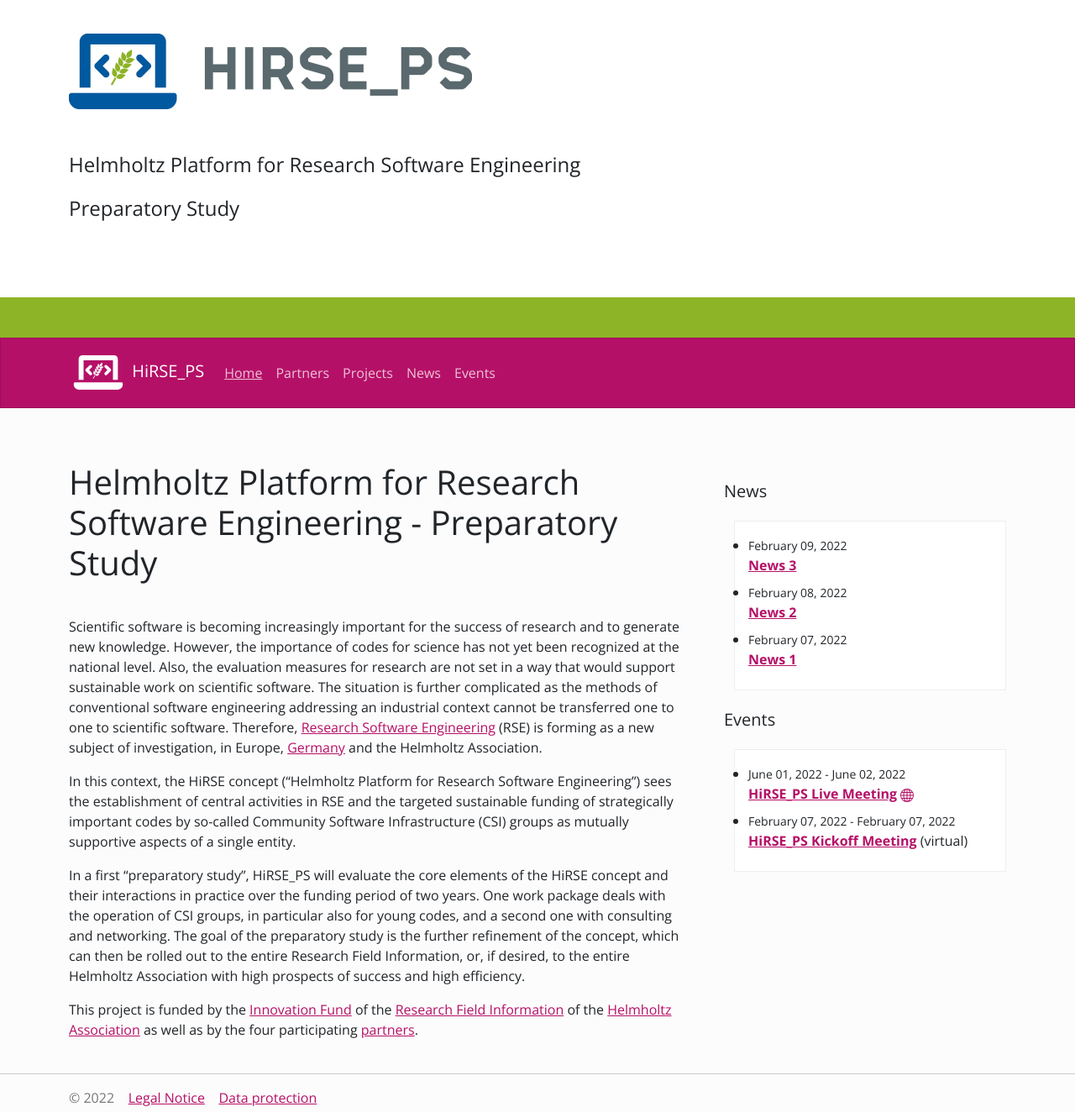
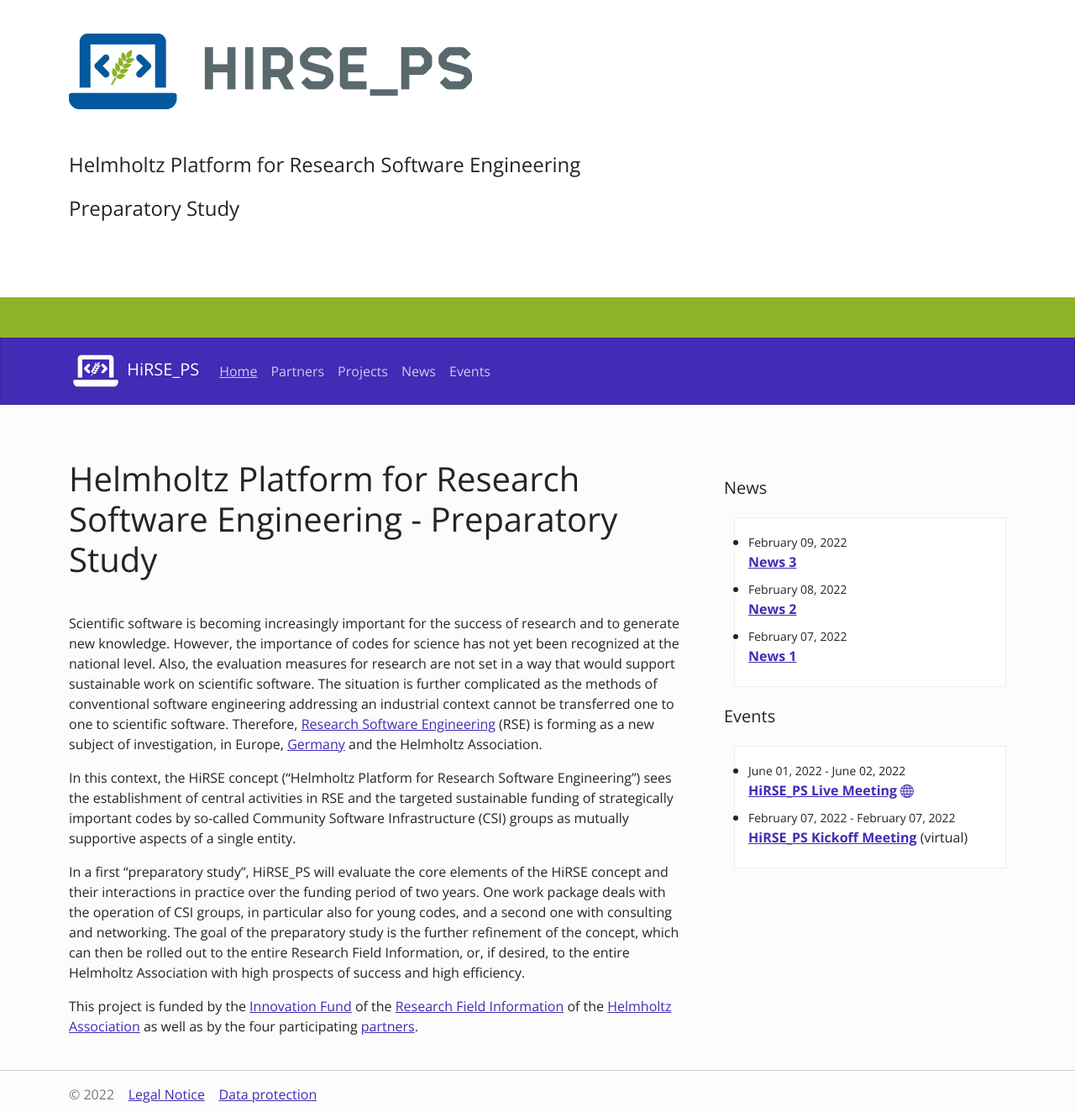
Before and after one commit to Helmholtz-HiRSE/helmholtz-hirse.github.io, a Jekyll site: the page built from index.md, in a window 1280 px wide. Shown: the whole page at 84% size. Built offline with Jekyll 4.4.1, drawn with Linux system fonts in a browser that asks for light colours; nearby versions of some CDN libraries.

Commit message:
Blue as primary color

```diff
--- a/_includes/navbar.html
+++ b/_includes/navbar.html
@@ -1,7 +1,7 @@
 <nav class="navbar navbar-expand-lg navbar-dark bg-primary">
 <div class="container">
   <a class="navbar-brand" href="{{ site.baseurl }}/">
-    <img src="{{ "/assets/hirse_ps_sign.svg"  | relative_url }}" alt="" style="width: 3.5em;">
+    <img src="{{ "/assets/hirse_ps_sign.svg"  | relative_url }}" alt="" style="width: 3.2em;">
 
     HiRSE_PS</a>
   <button class="navbar-toggler" type="button" data-toggle="collapse" data-target="#navbarNavAltMarkup" aria-controls="navbarNavAltMarkup" aria-expanded="false" aria-label="Toggle navigation">
--- a/assets/css/_variables.scss
+++ b/assets/css/_variables.scss
@@ -30,7 +30,7 @@
 $teal:    #20c997 !default;
 $cyan:    #029acf !default;
 
-$primary:       $red !default;
+$primary:       $blue !default;
 $secondary:     $white !default;
 $success:       $green !default;
 $info:          $cyan !default;
```
